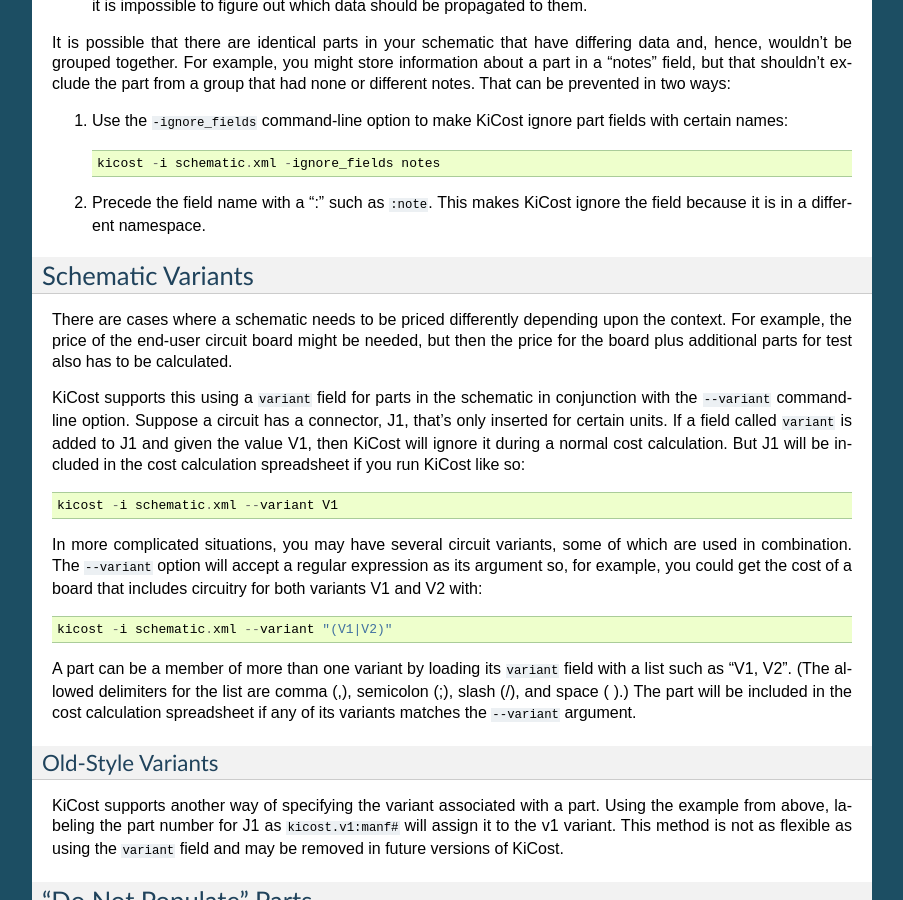
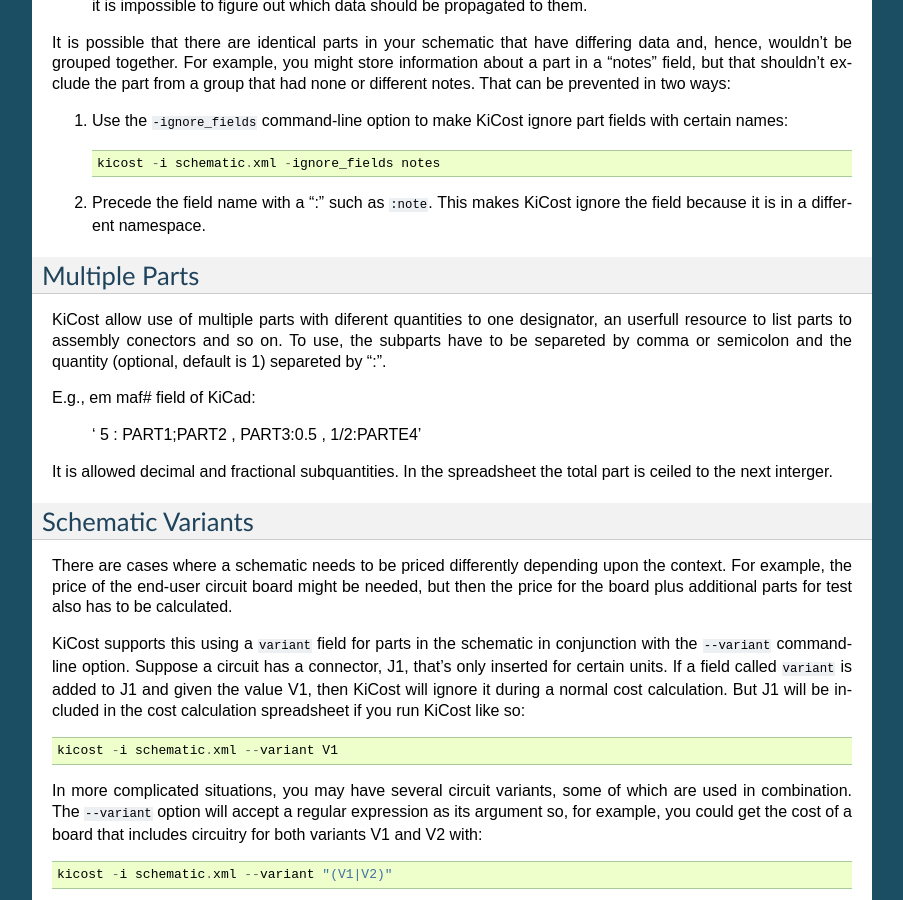
Before and after one commit to hildogjr/KiCost, a Sphinx documentation site: the page built from docs/usage.rst, in a window 1280 px wide and 900 px high, scrolled down 1856 px. Shown: the whole window, without its empty margins (198-1101 px from the left). Built offline with Sphinx 7.4.7, drawn with Linux system fonts in a browser that asks for light colours.

Commit message:
Multipart manual
Add the functionality of multiple parts to the manual.

```diff
--- a/docs/usage.rst
+++ b/docs/usage.rst
@@ -115,6 +115,18 @@
 
 #. Precede the field name with a ":" such as ``:note``. This makes KiCost ignore the
    field because it is in a different namespace.
+
+------------------------
+Multiple Parts
+------------------------
+
+KiCost allow use of multiple parts with diferent quantities to one designator, an userfull resource to list parts to assembly conectors and so on. To use, the subparts have to be separeted by comma or semicolon and the quantity (optional, default is 1) separeted by ":".
+
+E.g., em maf# field of KiCad:
+
+    ' 5 : PART1;PART2   , PART3:0.5 , 1/2:PARTE4'
+
+It is allowed decimal and fractional subquantities. In the spreadsheet the total part is ceiled to the next interger.
 
 ------------------------
 Schematic Variants
```
